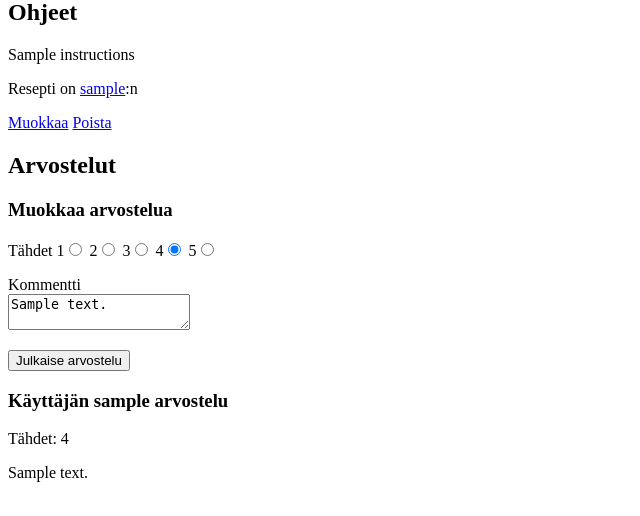
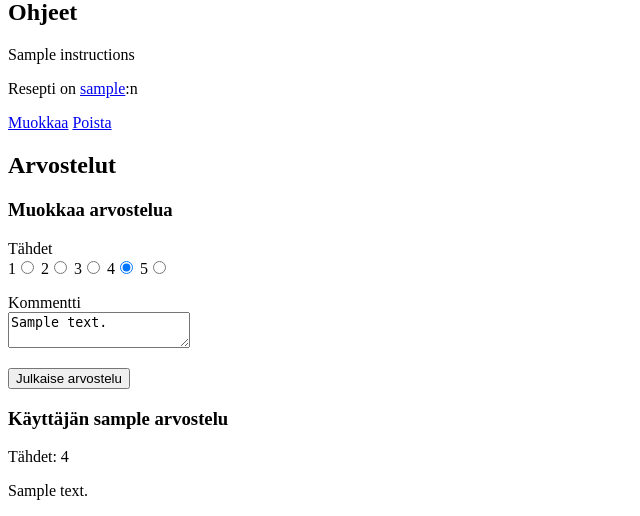
Before and after one commit to a256kvk/reseptit, a Flask app: template templates/recipe.html in a window 1280 px wide. Shown: the part 335-851 px from the top of the page, without its empty margins (0-640 px from the left). Before the commit the page ends 817 px from the top, so only its background shows below. Run offline with Flask 3, Linux system fonts and the light colour scheme; the visitor is signed in with stand-in values (Sample User, id 1); the template is opened without the code that fills it: most values are stand-ins (such as "Sample title", 1, 10 or a date in 2020).

Commit message:
changed the recipe reviewing html to use fieldset and changed the name of html class comment-content to review-content to be more consistent with the app

```diff
--- a/static/style.css
+++ b/static/style.css
@@ -1,3 +1,12 @@
-.comment-content, .article-content {
+.review-content, .article-content {
     white-space: pre-wrap;
 }
+
+.review-stars {
+    border: none;
+	margin: 0;
+	padding: 0;
+	legend {
+		padding: 0;
+	}
+}
--- a/templates/recipe.html
+++ b/templates/recipe.html
@@ -34,12 +34,12 @@
         Lisää arvostelu
         {% endif %}
     </h3>
-    <p class="stars">
-      <label for="rating">Tähdet</label>
+    <fieldset class="review-stars">
+      <legend>Tähdet</legend>
       {% for i in range(1,6) %}
       <label>{{i}}<input type="radio" name="rating" value="{{i}}" {% if i==(user_review.rating if user_review.rating else 3) %} checked {% endif %}></label>
       {% endfor %}
-    </p>
+    </fieldset>
     <p>
       Kommentti <br>
       <textarea type="content" name="content">{{user_review.content}}</textarea>
@@ -54,7 +54,7 @@
   <article>
       <h3>Käyttäjän {{review.username}} arvostelu</h3>
       <p> Tähdet: {{review.rating}} </p>
-      <p class="comment-content">{{review.content}}</p>
+      <p class="review-content">{{review.content}}</p>
   </article>
   {% endfor %}
 
```
